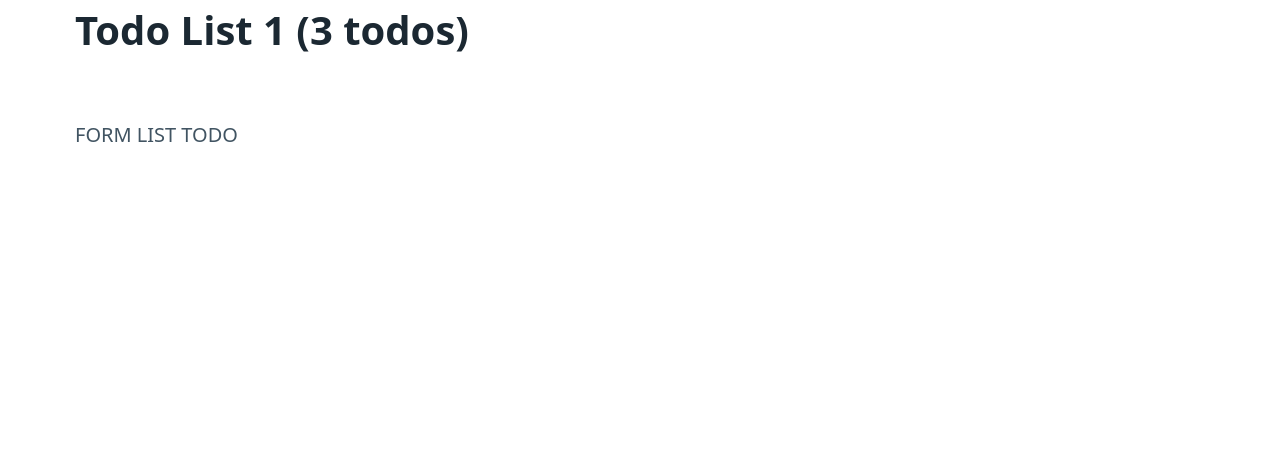
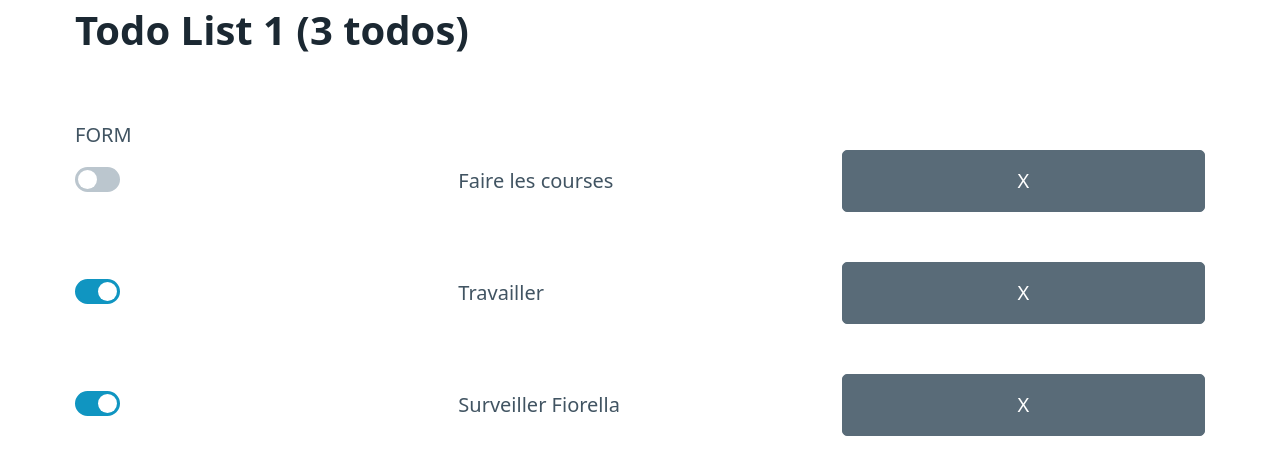
Before and after one commit to daw-2/react, a React (Vite) app in the folder 03-todos/: page / in a window 1280 px wide. Shown: the top 474 px of the page. Built offline with nearby package versions, Linux system fonts and the light colour scheme.

Commit message:
Todo list

```diff
--- /dev/null
+++ b/03-todos/src/components/Todo.jsx
@@ -0,0 +1,11 @@
+function Todo({ todo }) {
+  return (
+    <div className="grid todo-grid">
+      <input type="checkbox" role="switch" checked={todo.done} />
+      <span>{todo.name}</span>
+      <span role="button" className="secondary">X</span>
+    </div>
+  );
+}
+
+export default Todo;
--- /dev/null
+++ b/03-todos/src/components/TodoList.jsx
@@ -0,0 +1,13 @@
+import Todo from './Todo';
+
+function TodoList({ todos }) {
+  return (
+    <div>
+      {todos.map(todo =>
+        <Todo todo={todo} key={todo.id} />
+      )}
+    </div>
+  );
+}
+
+export default TodoList;
--- a/03-todos/src/index.css
+++ b/03-todos/src/index.css
@@ -0,0 +1,4 @@
+.todo-grid {
+    align-items: center;
+    margin-bottom: 50px;
+}
--- a/03-todos/src/pages/Home.jsx
+++ b/03-todos/src/pages/Home.jsx
@@ -1,5 +1,6 @@
 import { useState } from 'react';
 import Header from '../components/Header';
+import TodoList from '../components/TodoList';
 
 function Home() {
   const [todos, setTodos] = useState([
@@ -12,8 +13,7 @@ function Home() {
     <>
       <Header todos={todos} />
       FORM
-      LIST
-        TODO
+      <TodoList todos={todos} />
     </>
   );
 }
```
